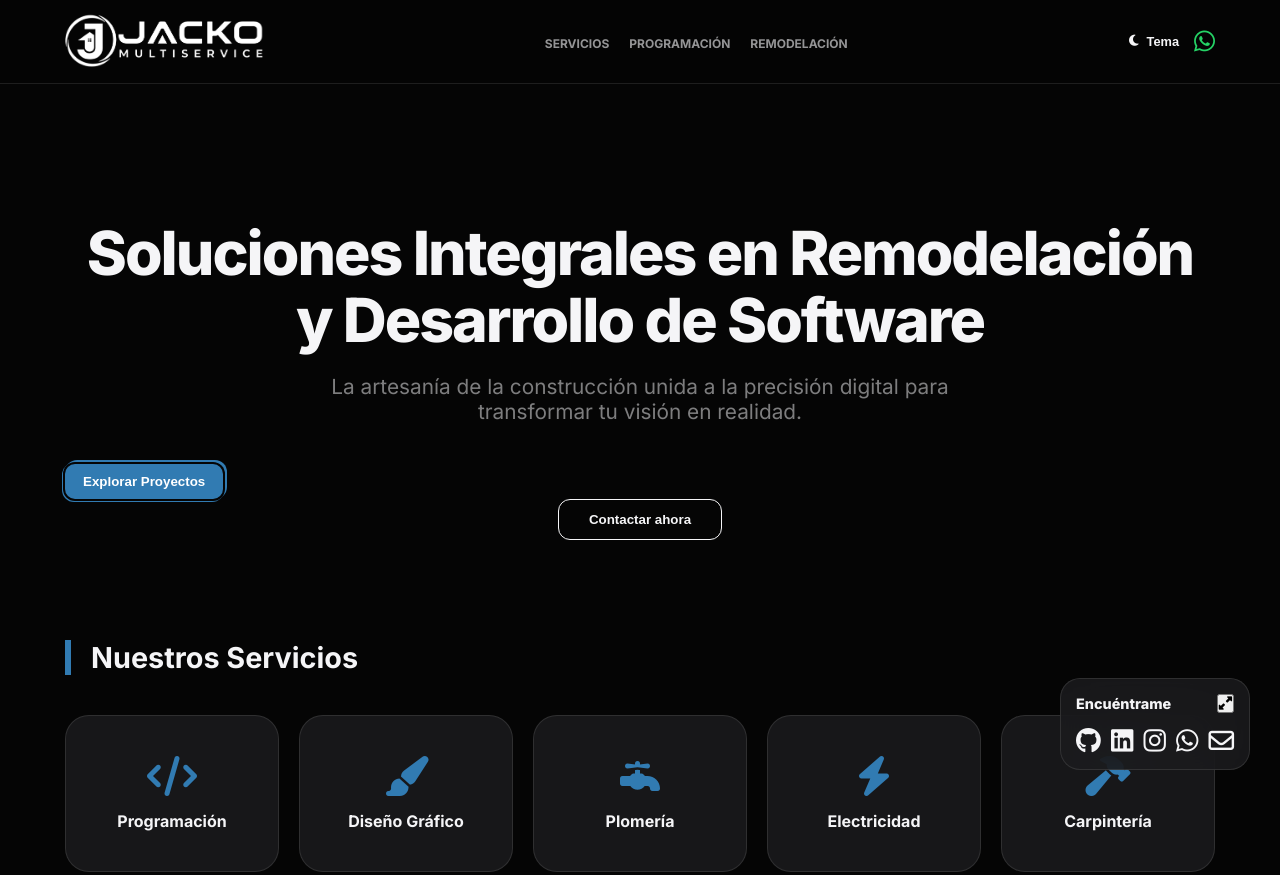
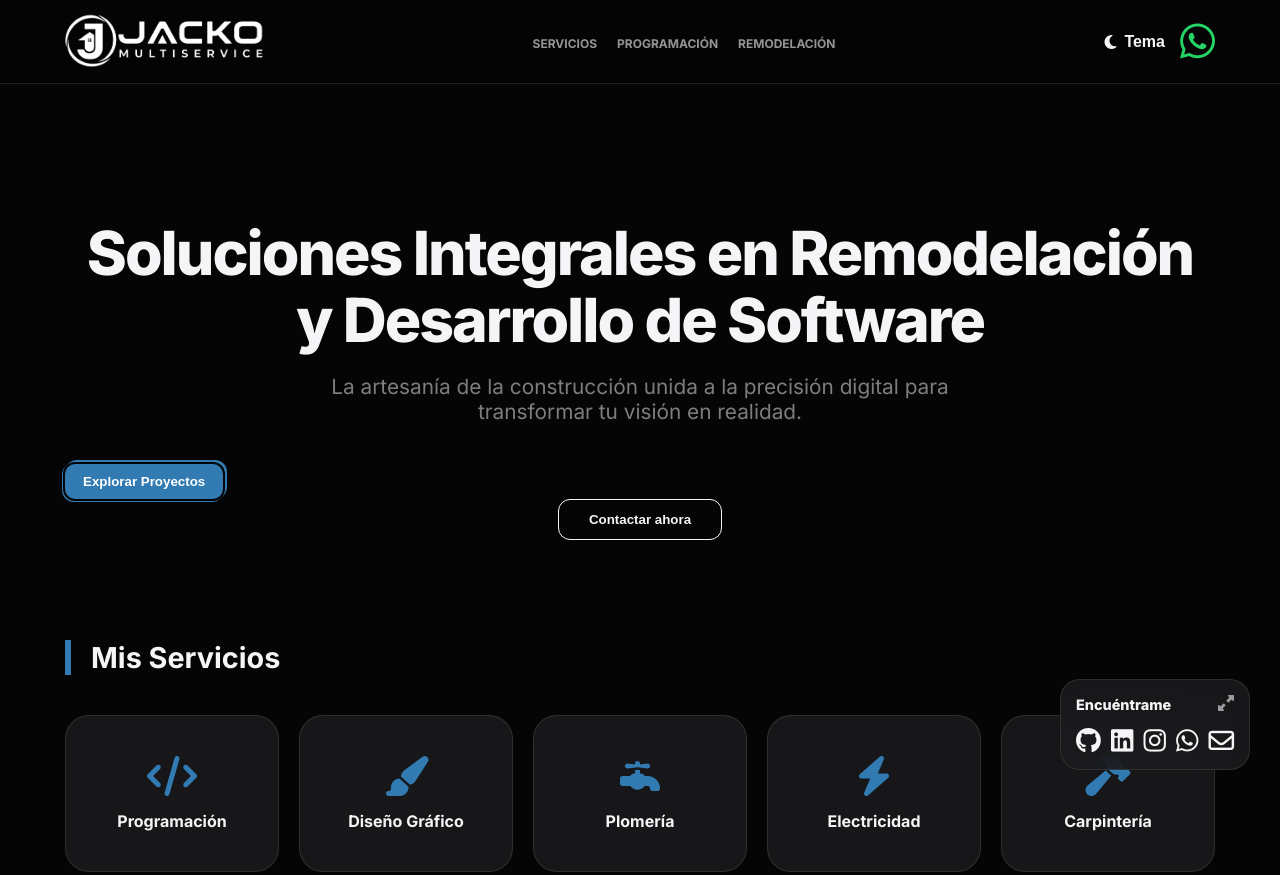
Before and after one commit to jadespinoza/jackoplp, a plain HTML site: page index.html in a window 1280 px wide. Shown: the top 875 px of the page. Drawn offline with Linux system fonts and the light colour scheme.

Commit message:
Add files via upload

```diff
--- a/css/styles.css
+++ b/css/styles.css
@@ -58,7 +58,7 @@ body.dark-mode .main-logo, body.dark-mode .widget-logo {
 
 .theme-btn {
     background: none; border: none; color: var(--text-color);
-    display: flex; align-items: center; gap: 8px; cursor: pointer; font-weight: 600; font-size: 0.8rem;
+    display: flex; align-items: center; gap: 8px; cursor: pointer; font-weight: 600; font-size: 1rem;
 }
 
 .btn-whatsapp-nav {
@@ -66,7 +66,7 @@ body.dark-mode .main-logo, body.dark-mode .widget-logo {
     padding: 8px 18px; border-radius: 8px; font-size: 0.7rem; font-weight: 700;
 }
 
-.wa-icon-only { font-size: 1.5rem; color: #25D366; text-decoration: none; transition: 0.3s; }
+.wa-icon-only { font-size: 2.5rem; color: #25D366; text-decoration: none; transition: 0.3s; }
 .wa-icon-only:hover { transform: scale(1.2); }
 
 /* HERO */
@@ -109,6 +109,7 @@ body.dark-mode .main-logo, body.dark-mode .widget-logo {
 .social-bar { display: flex; justify-content: space-between; }
 .social-link { text-decoration: none; color: var(--text-color); display: flex; flex-direction: column; align-items: center; gap: 5px; font-size: 0.65rem; transition: 0.3s; }
 .social-link i { font-size: 1.6rem; }
+.social-link:hover { border-color: var(--accent); transform: translateY(-5px); }
 .expanded-info { margin-bottom: 20px; padding-bottom: 15px; border-bottom: 1px solid var(--border); display: none; }
 .find-widget:not(.collapsed) .expanded-info { display: block; }
 .find-widget.collapsed .social-link span { display: none; }
@@ -118,6 +119,8 @@ body.dark-mode .main-logo, body.dark-mode .widget-logo {
 .brand-name { font-weight: 800; font-size: 0.85rem; }
 .brand-email { font-size: 0.65rem; opacity: 0.6; }
 
+.toggle-btn { background: none; border: none; color: var(--text-color); cursor: pointer; font-size: 1rem; opacity: 0.6; }
+
 @media (max-width: 768px) {
     .hero h1 { font-size: 2.8rem; }
     .nav-links { display: none; }
--- a/index.html
+++ b/index.html
@@ -50,7 +50,7 @@
 
         <!-- SECCIÓN SERVICIOS -->
         <section id="servicios" class="section-reveal">
-            <h2 class="section-title">Nuestros Servicios</h2>
+            <h2 class="section-title">Mis Servicios</h2>
             <div class="services-grid">
                 <div class="service-item"><i class="fas fa-code"></i><span>Programación</span></div>
                 <div class="service-item"><i class="fas fa-paint-brush"></i><span>Diseño Gráfico</span></div>
```
